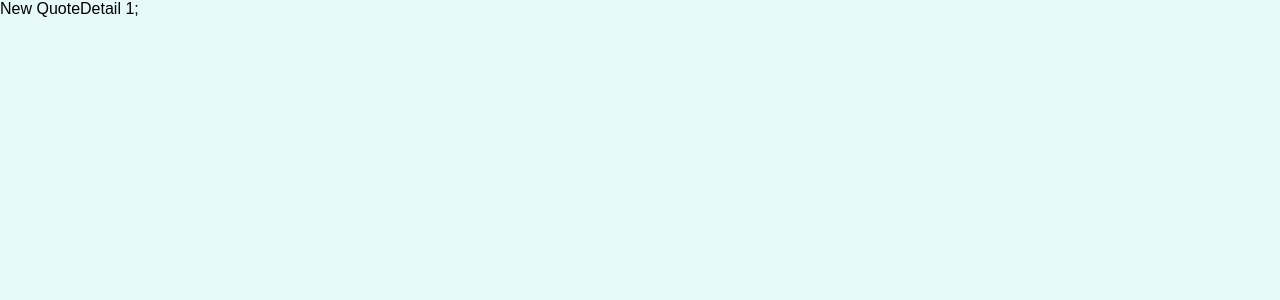
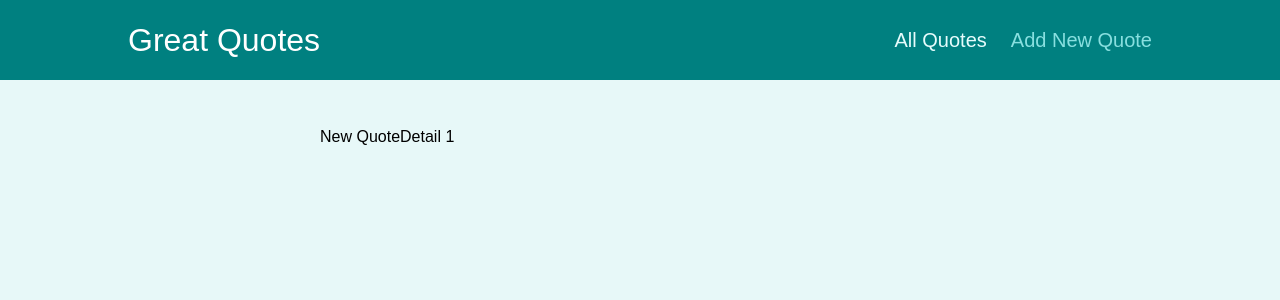
Before and after one commit to M-mcartera/ReactIvFutureLearning, a React (Create React App) app in the folder LinksProjectPractice/: page /quotes/1 in a window 1280 px wide. Shown: the top 300 px of the page. Built offline with nearby package versions, Linux system fonts and the light colour scheme.

Commit message:
wrapping in layout

```diff
--- a/LinksProjectPractice/src/App.js
+++ b/LinksProjectPractice/src/App.js
@@ -3,9 +3,12 @@
 import Quotes from "./pages/Quotes";
 import QuoteDetail from "./pages/QuoteDetail";
 import NewQuote from "./pages/NewQuote";
+
+import Layout from "../src/components/layout/Layout";
 function App() {
   return (
     <Switch>
+      <Layout>
       <Route path="/" exact>
         <Redirect to="/quotes"></Redirect>
       </Route>
@@ -18,6 +21,7 @@
       <Route path="/new-quote">
         <NewQuote />
       </Route>
+      </Layout>
     </Switch>
   );
 }
--- /dev/null
+++ b/LinksProjectPractice/src/components/layout/Layout.js
@@ -0,0 +1,12 @@
+import { Fragment } from "react";
+import styles from "./Layout.module.css";
+import MainNavigation from "./MainNavigation";
+const Layout = (props) => {
+  return (
+    <Fragment>
+      <MainNavigation />
+      <main className={styles.main}>{props.children}</main>
+    </Fragment>
+  );
+};
+export default Layout;
--- /dev/null
+++ b/LinksProjectPractice/src/components/layout/MainNavigation.js
@@ -0,0 +1,26 @@
+import { NavLink } from "react-router-dom";
+import styles from "./MainNavigation.module.css";
+
+const MainNavigation = () => {
+  return (
+    <header className={styles.header}>
+      <div className={styles.logo}>Great Quotes</div>
+      <nav className={styles.nav}>
+        <ul>
+          <li>
+            <NavLink activeClassName={styles.active} to="/quotes">
+              All Quotes
+            </NavLink>
+          </li>
+          <li>
+            <NavLink activeClassName={styles.active} to="/new-quote">
+              Add New Quote
+            </NavLink>
+          </li>
+        </ul>
+      </nav>
+    </header>
+  );
+};
+
+export default MainNavigation;
--- a/LinksProjectPractice/src/pages/QuoteDetail.js
+++ b/LinksProjectPractice/src/pages/QuoteDetail.js
@@ -1,4 +1,6 @@
 import { useParams, Route } from "react-router-dom";
+
+import Comments from "../components/comments/Comments";
 const QuoteDetail = () => {
   const params = useParams();
 
@@ -6,7 +8,9 @@
     <section>
       New QuoteDetail {params.quoteId}
 
-      <Route path={`/quotes/${params.quoteId}/comments`}></Route>;
+      <Route path={`/quotes/${params.quoteId}/comments`}>
+            <Comments />
+          </Route>
     </section>
   );
 };
```
Also changed, not shown: 1 other file (tests, documents, lock files or other folders).
